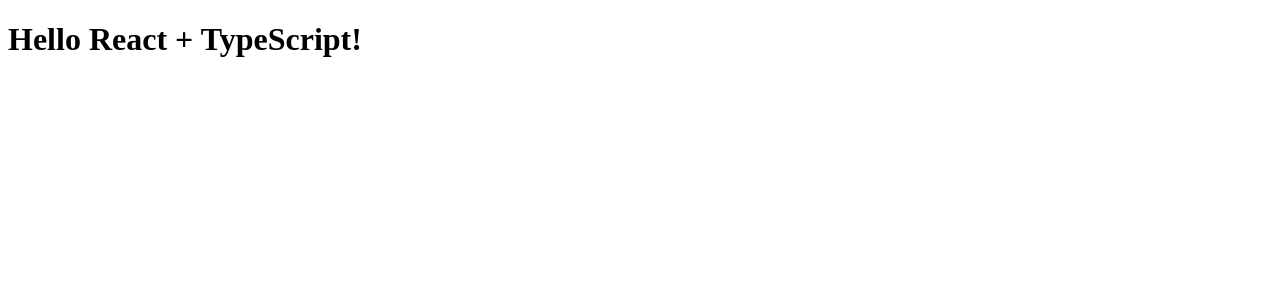
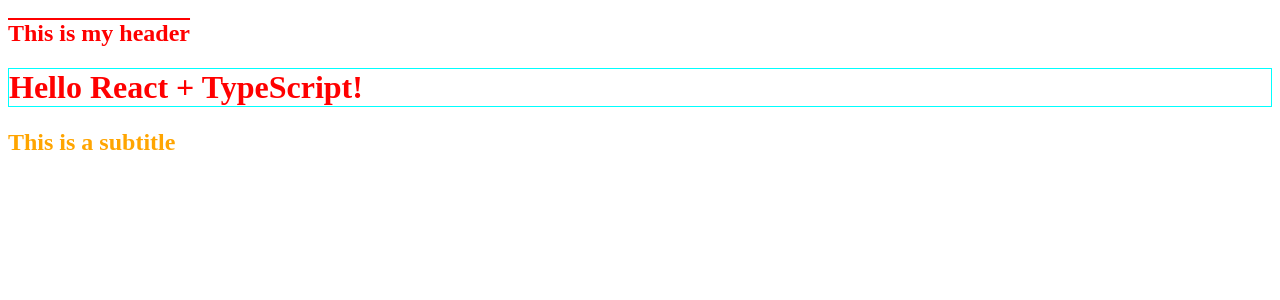
Before and after one commit to Saltro/nano, a React app: page / in a window 1280 px wide. Shown: the top 300 px of the page. Built offline with nearby package versions, Linux system fonts and the light colour scheme; the HTML template or start-up script is replaced by a standard one.

Commit message:
chore: 完成 css less 配置

```diff
--- a/package.json
+++ b/package.json
@@ -12,7 +12,11 @@
   "devDependencies": {
     "@types/react": "^17.0.37",
     "@types/react-dom": "^17.0.11",
+    "css-loader": "^6.5.1",
     "html-webpack-plugin": "^5.5.0",
+    "less": "^4.1.2",
+    "less-loader": "^10.2.0",
+    "style-loader": "^3.3.1",
     "ts-loader": "^9.2.6",
     "typescript": "^4.5.2",
     "webpack": "^5.64.4",
--- /dev/null
+++ b/src/App.less
@@ -0,0 +1,8 @@
+#title {
+  color: red;
+  border: 1px solid aqua;
+}
+
+.subtitle {
+  color: orange;
+}
--- a/src/App.tsx
+++ b/src/App.tsx
@@ -1,9 +1,13 @@
 import React from 'react';
+import Header from './components/Header';
+import style from './App.less';
 
 const App: React.FC = () => {
   return (
     <div>
-      <h1>Hello React + TypeScript!</h1>
+      <Header />
+      <h1 id={style.title}>Hello React + TypeScript!</h1>
+      <h2 className={style.subtitle}>This is a subtitle</h2>
     </div>
   );
 };
--- /dev/null
+++ b/src/components/Header/index.less
@@ -0,0 +1,4 @@
+.subtitle {
+  color: red;
+  text-decoration: overline;
+}
--- /dev/null
+++ b/src/components/Header/index.tsx
@@ -0,0 +1,12 @@
+import React from 'react';
+import style from './index.less';
+
+function Header() {
+  return (
+    <div>
+      <h2 className={style.subtitle}>This is my header</h2>
+    </div>
+  );
+}
+
+export default Header;
--- a/tsconfig.json
+++ b/tsconfig.json
@@ -7,6 +7,10 @@
         "allowJs": true, // 允许使用 js 语法
         "jsx": "react", // 指定 jsx 语法 react
         "allowSyntheticDefaultImports": true, // 允许使用类似 import React from 'react' 的语法
-        "moduleResolution": "node" // 指定模块解析器 node 允许直接 import node_modules 中的模块
+        "moduleResolution": "node", // 指定模块解析器 node 允许直接 import node_modules 中的模块，并且允许解析目录
+        "typeRoots": [
+            "node_modules/@types",
+            "src/typings"
+        ] // 指定类型文件的搜索目录
     }
 }
--- a/webpack.config.js
+++ b/webpack.config.js
@@ -10,6 +10,37 @@
         test: /\.tsx?$/,
         use: 'ts-loader',
         exclude: /node_modules/, // 排除 node_modules 目录
+      },
+      {
+        test: /\.css$/,
+        use: [
+          'style-loader',
+          {
+            loader: 'css-loader',
+            options: {
+              modules: {
+                localIdentName: '[path][name]__[local]--[hash:base64:5]',
+              },
+            },
+          },
+        ],
+      },
+      {
+        test: /\.less$/,
+        use: [
+          'style-loader',
+          {
+            loader: 'css-loader',
+            options: {
+              modules: {
+                localIdentName: '[path][name]__[local]--[hash:base64:5]',
+              },
+            },
+          },
+          {
+            loader: 'less-loader',
+          },
+        ],
       },
     ],
   },
```
Also changed, not shown: src/typings/index.d.ts (added, +9 -0 lines), 1 other file (tests, documents, lock files or other folders).
